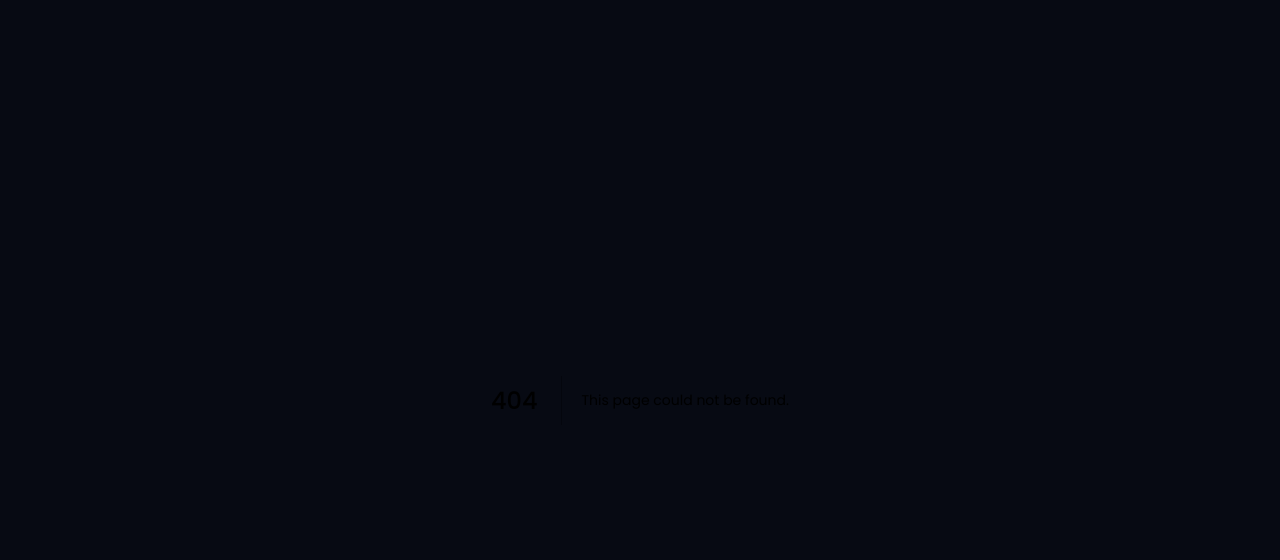
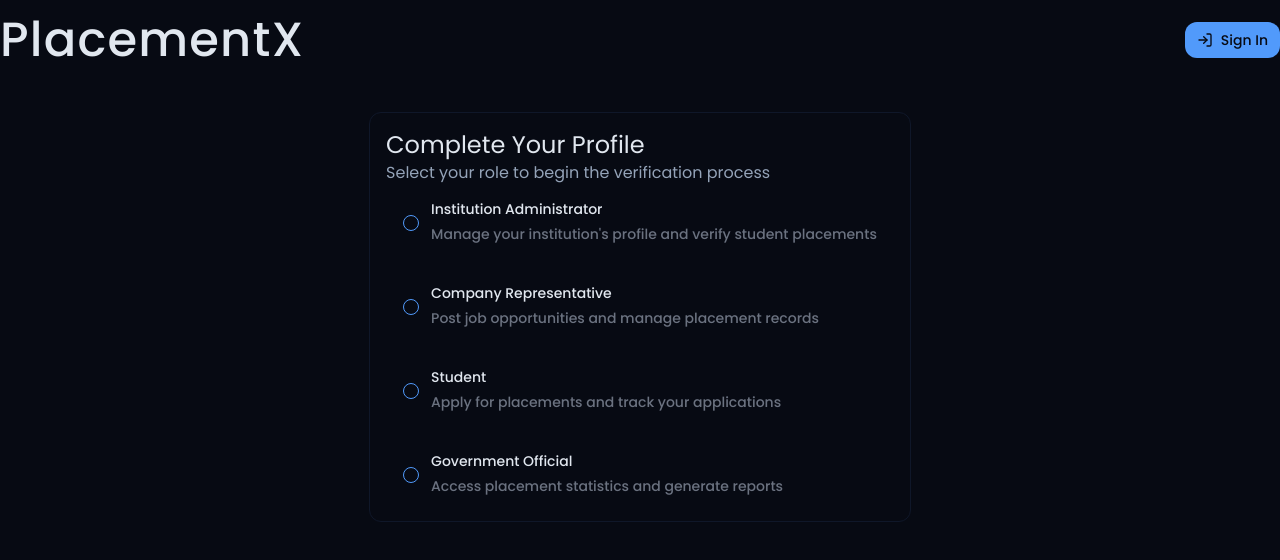
Before and after one commit to SinghAstra/Manual-Auth-Email-X, a Next.js app: page /auth/profile-setup in a window 1280 px wide. Before the commit this address had no page. Shown: the top 560 px of the page. Built offline with nearby package versions, Linux system fonts and the light colour scheme; no server answers.

Commit message:
Added /auth/profile-setup

```diff
--- a/app/auth/profie-setup/page.tsx
+++ /dev/null
@@ -1,7 +0,0 @@
-import React from "react";
-
-const ProfileSetup = () => {
-  return <div>ProfileSetup</div>;
-};
-
-export default ProfileSetup;
--- /dev/null
+++ b/app/auth/profile-setup/page.tsx
@@ -0,0 +1,110 @@
+"use client";
+import { Navbar } from "@/components/home/navbar";
+import { Label } from "@/components/ui/label";
+import { RadioGroup, RadioGroupItem } from "@/components/ui/radio-group";
+import { dashboardRoutes } from "@/lib/constants";
+import { Role } from "@prisma/client";
+import { useSession } from "next-auth/react";
+import { useRouter } from "next/navigation";
+import React from "react";
+
+const ProfileSetup = () => {
+  const { data: session, status } = useSession();
+  const router = useRouter();
+  const user = session?.user;
+
+  if (status === "loading") {
+    return <span className="mt-32 mx-auto">Loading...</span>;
+  }
+
+  if (user?.verificationStatus === "PENDING") {
+    router.push("/auth/verification-pending");
+    return null;
+  }
+
+  if (user?.verificationStatus === "APPROVED") {
+    router.push(dashboardRoutes[user.role]);
+    return null;
+  }
+
+  // if verification Status is rejected just show a modal with reason
+  // if (user?.verificationStatus === 'REJECTED') {
+  //   return (
+  //     <div className="container mx-auto max-w-2xl p-4">
+  //       <Alert variant="destructive">
+  //         <AlertTitle>Verification Failed</AlertTitle>
+  //         <AlertDescription>
+  //           Your verification was rejected. Reason: {user.feedback}
+  //           Please update your information and try again.
+  //         </AlertDescription>
+  //       </Alert>
+  //     </div>
+  //   );
+  // }
+
+  const handleRoleSelect = (role: Role) => {
+    router.push(`/auth/profile/${role.toLowerCase().replace("_", "-")}`);
+  };
+
+  console.log("session is ", session);
+
+  const roleInfo = {
+    INSTITUTION_ADMIN: {
+      title: "Institution Administrator",
+      description:
+        "Manage your institution's profile and verify student placements",
+      documents: ["INSTITUTION_ID", "AUTHORIZATION_LETTER"],
+    },
+    COMPANY_REPRESENTATIVE: {
+      title: "Company Representative",
+      description: "Post job opportunities and manage placement records",
+      documents: ["COMPANY_ID", "BUSINESS_CARD"],
+    },
+    STUDENT: {
+      title: "Student",
+      description: "Apply for placements and track your applications",
+      documents: ["INSTITUTION_ID"],
+    },
+    GOVERNMENT: {
+      title: "Government Official",
+      description: "Access placement statistics and generate reports",
+      documents: ["GOVERNMENT_ID", "DEPARTMENT_LETTER"],
+    },
+  };
+
+  return (
+    <div className="min-h-screen flex flex-col">
+      <Navbar />
+      <div className="mt-8 flex items-center justify-center">
+        <div className="max-w-2xl p-4 border rounded-md ">
+          <h2 className="text-2xl">Complete Your Profile</h2>
+          <span className="text-muted-foreground">
+            Select your role to begin the verification process
+          </span>
+          <div className="mt-2">
+            <RadioGroup onValueChange={handleRoleSelect} className="space-y-4">
+              {Object.entries(roleInfo).map(([role, info]) => (
+                <div
+                  key={role}
+                  className="flex items-center space-x-3 px-4 py-2 rounded-lg  border border-transparent hover:border-gray-500"
+                >
+                  <RadioGroupItem value={role} id={role} />
+                  <Label htmlFor={role} className="flex-1 cursor-pointer ">
+                    <div className="flex flex-col">
+                      <span className="font-medium">{info.title}</span>
+                      <span className="text-sm text-gray-500 mt-2">
+                        {info.description}
+                      </span>
+                    </div>
+                  </Label>
+                </div>
+              ))}
+            </RadioGroup>
+          </div>
+        </div>
+      </div>
+    </div>
+  );
+};
+
+export default ProfileSetup;
--- /dev/null
+++ b/components/ui/card.tsx
@@ -0,0 +1,79 @@
+import * as React from "react"
+
+import { cn } from "@/lib/utils"
+
+const Card = React.forwardRef<
+  HTMLDivElement,
+  React.HTMLAttributes<HTMLDivElement>
+>(({ className, ...props }, ref) => (
+  <div
+    ref={ref}
+    className={cn(
+      "rounded-lg border bg-card text-card-foreground shadow-sm",
+      className
+    )}
+    {...props}
+  />
+))
+Card.displayName = "Card"
+
+const CardHeader = React.forwardRef<
+  HTMLDivElement,
+  React.HTMLAttributes<HTMLDivElement>
+>(({ className, ...props }, ref) => (
+  <div
+    ref={ref}
+    className={cn("flex flex-col space-y-1.5 p-6", className)}
+    {...props}
+  />
+))
+CardHeader.displayName = "CardHeader"
+
+const CardTitle = React.forwardRef<
+  HTMLDivElement,
+  React.HTMLAttributes<HTMLDivElement>
+>(({ className, ...props }, ref) => (
+  <div
+    ref={ref}
+    className={cn(
+      "text-2xl font-semibold leading-none tracking-tight",
+      className
+    )}
+    {...props}
+  />
+))
+CardTitle.displayName = "CardTitle"
+
+const CardDescription = React.forwardRef<
+  HTMLDivElement,
+  React.HTMLAttributes<HTMLDivElement>
+>(({ className, ...props }, ref) => (
+  <div
+    ref={ref}
+    className={cn("text-sm text-muted-foreground", className)}
+    {...props}
+  />
+))
+CardDescription.displayName = "CardDescription"
+
+const CardContent = React.forwardRef<
+  HTMLDivElement,
+  React.HTMLAttributes<HTMLDivElement>
+>(({ className, ...props }, ref) => (
+  <div ref={ref} className={cn("p-6 pt-0", className)} {...props} />
+))
+CardContent.displayName = "CardContent"
+
+const CardFooter = React.forwardRef<
+  HTMLDivElement,
+  React.HTMLAttributes<HTMLDivElement>
+>(({ className, ...props }, ref) => (
+  <div
+    ref={ref}
+    className={cn("flex items-center p-6 pt-0", className)}
+    {...props}
+  />
+))
+CardFooter.displayName = "CardFooter"
+
+export { Card, CardHeader, CardFooter, CardTitle, CardDescription, CardContent }
--- /dev/null
+++ b/components/ui/label.tsx
@@ -0,0 +1,26 @@
+"use client"
+
+import * as React from "react"
+import * as LabelPrimitive from "@radix-ui/react-label"
+import { cva, type VariantProps } from "class-variance-authority"
+
+import { cn } from "@/lib/utils"
+
+const labelVariants = cva(
+  "text-sm font-medium leading-none peer-disabled:cursor-not-allowed peer-disabled:opacity-70"
+)
+
+const Label = React.forwardRef<
+  React.ElementRef<typeof LabelPrimitive.Root>,
+  React.ComponentPropsWithoutRef<typeof LabelPrimitive.Root> &
+    VariantProps<typeof labelVariants>
+>(({ className, ...props }, ref) => (
+  <LabelPrimitive.Root
+    ref={ref}
+    className={cn(labelVariants(), className)}
+    {...props}
+  />
+))
+Label.displayName = LabelPrimitive.Root.displayName
+
+export { Label }
--- /dev/null
+++ b/components/ui/radio-group.tsx
@@ -0,0 +1,44 @@
+"use client"
+
+import * as React from "react"
+import * as RadioGroupPrimitive from "@radix-ui/react-radio-group"
+import { Circle } from "lucide-react"
+
+import { cn } from "@/lib/utils"
+
+const RadioGroup = React.forwardRef<
+  React.ElementRef<typeof RadioGroupPrimitive.Root>,
+  React.ComponentPropsWithoutRef<typeof RadioGroupPrimitive.Root>
+>(({ className, ...props }, ref) => {
+  return (
+    <RadioGroupPrimitive.Root
+      className={cn("grid gap-2", className)}
+      {...props}
+      ref={ref}
+    />
+  )
+})
+RadioGroup.displayName = RadioGroupPrimitive.Root.displayName
+
+const RadioGroupItem = React.forwardRef<
+  React.ElementRef<typeof RadioGroupPrimitive.Item>,
+  React.ComponentPropsWithoutRef<typeof RadioGroupPrimitive.Item>
+>(({ className, ...props }, ref) => {
+  return (
+    <RadioGroupPrimitive.Item
+      ref={ref}
+      className={cn(
+        "aspect-square h-4 w-4 rounded-full border border-primary text-primary ring-offset-background focus:outline-none focus-visible:ring-2 focus-visible:ring-ring focus-visible:ring-offset-2 disabled:cursor-not-allowed disabled:opacity-50",
+        className
+      )}
+      {...props}
+    >
+      <RadioGroupPrimitive.Indicator className="flex items-center justify-center">
+        <Circle className="h-2.5 w-2.5 fill-current text-current" />
+      </RadioGroupPrimitive.Indicator>
+    </RadioGroupPrimitive.Item>
+  )
+})
+RadioGroupItem.displayName = RadioGroupPrimitive.Item.displayName
+
+export { RadioGroup, RadioGroupItem }
--- a/interfaces/next-auth.ts
+++ b/interfaces/next-auth.ts
@@ -1,4 +1,4 @@
-import { Role } from "@prisma/client";
+import { Role, VerificationStatus } from "@prisma/client";
 import type { DefaultSession } from "next-auth";
 
 declare module "next-auth" {
@@ -6,6 +6,7 @@
     id: string;
     email: string;
     role: Role;
+    verificationStatus: VerificationStatus;
   }
 
   interface Session extends DefaultSession {
@@ -18,5 +19,6 @@
     id: string;
     email: string;
     role: Role;
+    verificationStatus: VerificationStatus;
   }
 }
--- /dev/null
+++ b/lib/constants.ts
@@ -0,0 +1,14 @@
+import { Role } from "@prisma/client";
+
+type DashboardRoutesType = {
+  [key in Role]: string;
+};
+
+export const dashboardRoutes: DashboardRoutesType = {
+  SUPER_ADMIN: "/admin/dashboard",
+  INSTITUTION_ADMIN: "/institution/dashboard",
+  COMPANY_REPRESENTATIVE: "/company/dashboard",
+  STUDENT: "/student/dashboard",
+  GOVERNMENT: "/government/dashboard",
+  UNVERIFIED: "/auth/profile-setup",
+};
--- a/package.json
+++ b/package.json
@@ -13,6 +13,8 @@
     "@prisma/client": "^6.3.1",
     "@radix-ui/react-avatar": "^1.1.2",
     "@radix-ui/react-dropdown-menu": "^2.1.5",
+    "@radix-ui/react-label": "^2.1.2",
+    "@radix-ui/react-radio-group": "^1.2.3",
     "@radix-ui/react-separator": "^1.1.1",
     "@radix-ui/react-slot": "^1.1.1",
     "@radix-ui/react-toast": "^1.2.5",
```
Also changed, not shown: 1 other file (tests, documents, lock files or other folders).
